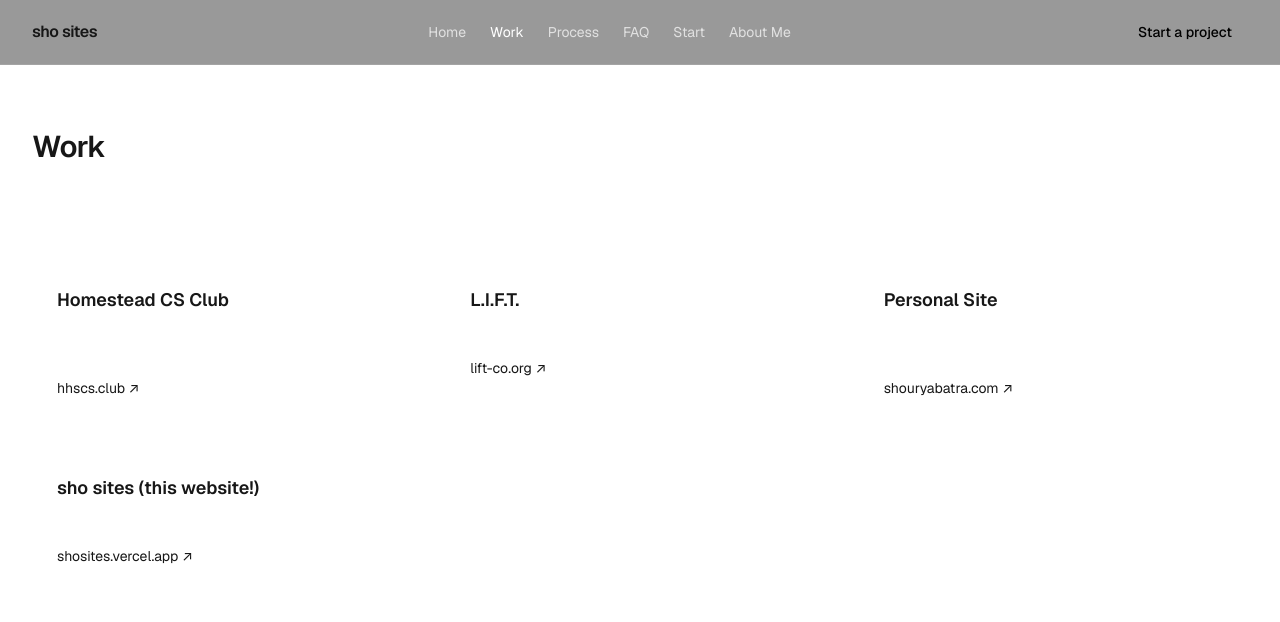
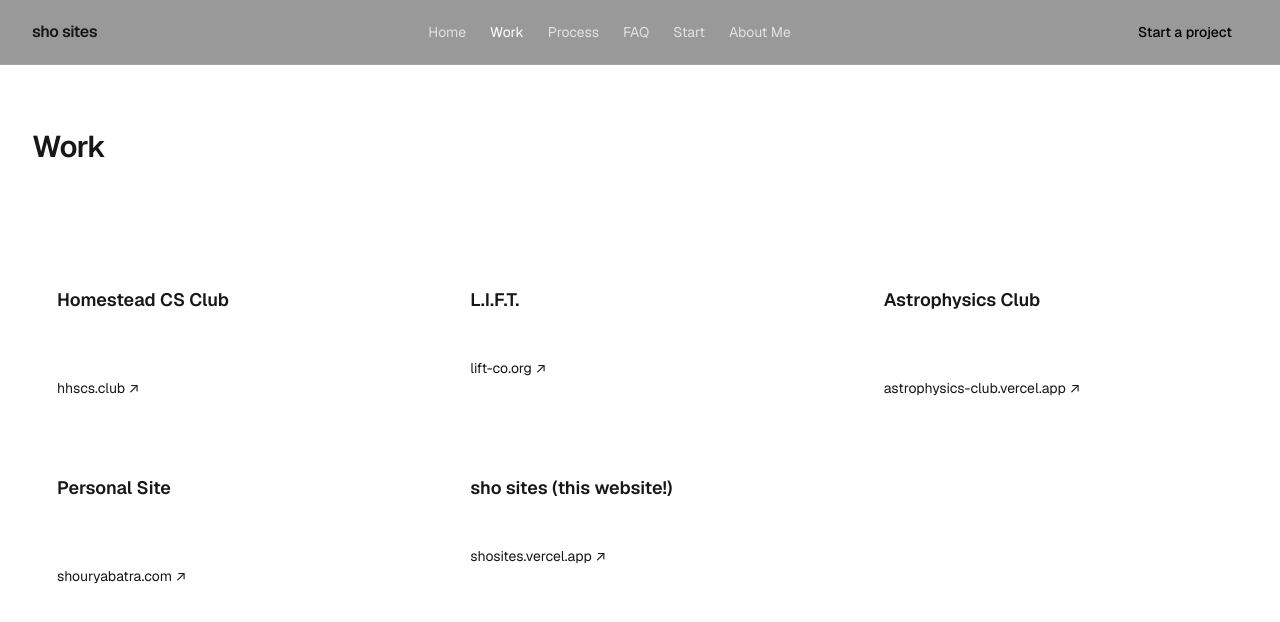
Before and after one commit to sho-sites/shosites, a Next.js app: page /work in a window 1280 px wide. Shown: the top 622 px of the page. Built offline with nearby package versions, Linux system fonts and the light colour scheme.

Commit message:
add work

```diff
--- a/src/app/work/page.js
+++ b/src/app/work/page.js
@@ -21,6 +21,13 @@
     description: "Bold hero, clear offerings, partner logo cloud layout.",
     href: "https://www.lift-co.org/",
     label: "lift-co.org ↗",
+  },
+  {
+    title: "Astrophysics Club",
+    description:
+      "Cosmic themed high school club website with all club information/socials.",
+    href: "https://astrophysics-club.vercel.app/",
+    label: "astrophysics-club.vercel.app ↗",
   },
   {
     title: "Personal Site",
```
